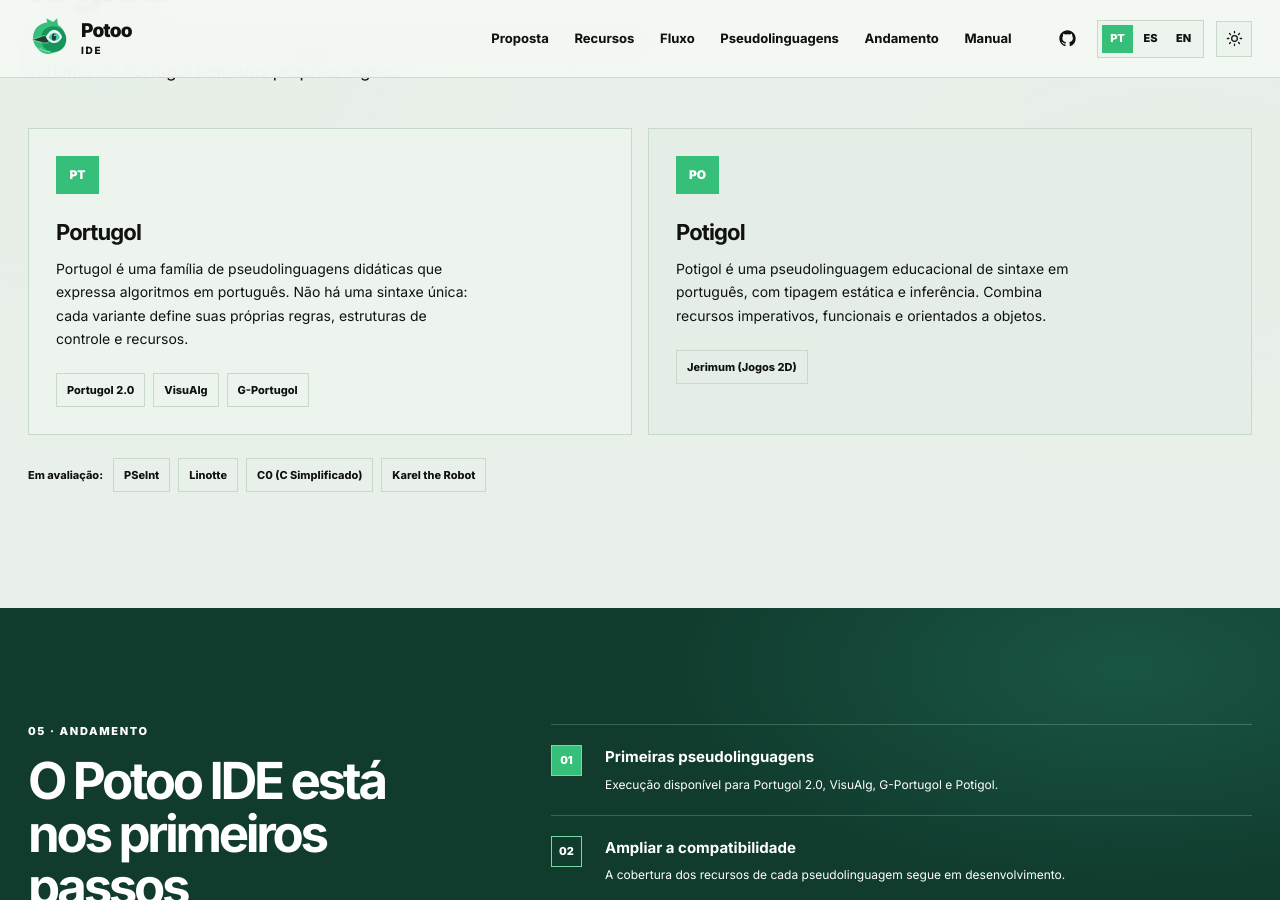
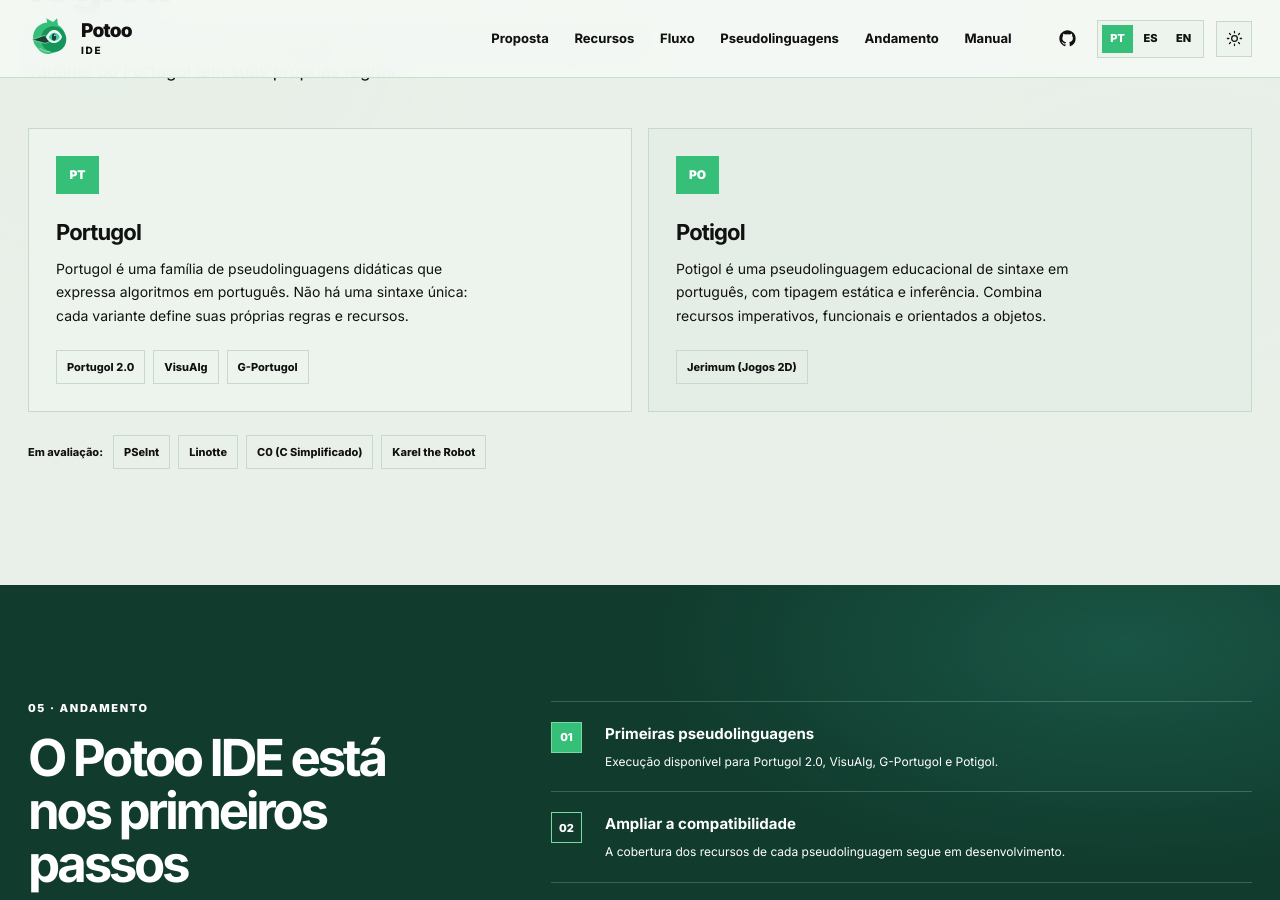
Before and after one commit to diegopn/potoo-site, a Jekyll site: the page built from index.html, in a window 1280 px wide and 900 px high, scrolled down 3359 px. Built offline with Jekyll 4.4.1, drawn with Linux system fonts in a browser that asks for light colours.

Commit message:
Shorten Portugol card descriptions

```diff
--- a/en/index.html
+++ b/en/index.html
@@ -105,7 +105,7 @@
           <p>Potoo IDE already runs pseudolanguages from the Portugol family and Potigol. Each Portugol variant has its own rules.</p>
         </div>
         <div class="language-panels">
-          <article class="language-panel"><span class="language-code">PT</span><h3>Portugol</h3><p>Portugol is a family of educational pseudolanguages for expressing algorithms in Portuguese. It has no single syntax: each variant defines its own rules, control structures and features.</p><div class="language-evaluation" aria-label="Portugol family variants"><span>Portugol 2.0</span><span>VisuAlg</span><span>G-Portugol</span></div></article>
+          <article class="language-panel"><span class="language-code">PT</span><h3>Portugol</h3><p>Portugol is a family of educational pseudolanguages for expressing algorithms in Portuguese. It has no single syntax: each variant defines its rules and features.</p><div class="language-evaluation" aria-label="Portugol family variants"><span>Portugol 2.0</span><span>VisuAlg</span><span>G-Portugol</span></div></article>
           <article class="language-panel"><span class="language-code">PO</span><h3>Potigol</h3><p>Potigol is an educational pseudolanguage with Portuguese syntax, static typing and type inference. It combines imperative, functional and object-oriented programming features.</p><div class="language-evaluation" aria-label="Potigol feature"><span>Jerimum (2D Games)</span></div></article>
         </div>
         <div class="language-evaluation" aria-label="Possibilities under evaluation"><span class="evaluation-label">Under evaluation:</span><span>PSeInt</span><span>Linotte</span><span>C0 (Simplified C)</span><span>Karel the Robot</span></div>
--- a/es/index.html
+++ b/es/index.html
@@ -105,7 +105,7 @@
           <p>Potoo IDE ya ejecuta pseudolenguajes de la familia Portugol y Potigol. Cada variante de Portugol tiene sus propias reglas.</p>
         </div>
         <div class="language-panels">
-          <article class="language-panel"><span class="language-code">PT</span><h3>Portugol</h3><p>Portugol es una familia de pseudolenguajes didácticos para expresar algoritmos en portugués. No tiene una sintaxis única: cada variante define sus propias reglas, estructuras de control y recursos.</p><div class="language-evaluation" aria-label="Variantes de la familia Portugol"><span>Portugol 2.0</span><span>VisuAlg</span><span>G-Portugol</span></div></article>
+          <article class="language-panel"><span class="language-code">PT</span><h3>Portugol</h3><p>Portugol es una familia de pseudolenguajes didácticos para expresar algoritmos en portugués. No tiene una sintaxis única: cada variante define sus propias reglas y recursos.</p><div class="language-evaluation" aria-label="Variantes de la familia Portugol"><span>Portugol 2.0</span><span>VisuAlg</span><span>G-Portugol</span></div></article>
           <article class="language-panel"><span class="language-code">PO</span><h3>Potigol</h3><p>Potigol es un pseudolenguaje educativo con sintaxis en portugués, tipado estático e inferencia de tipos. Combina recursos imperativos, funcionales y orientados a objetos.</p><div class="language-evaluation" aria-label="Recurso de Potigol"><span>Jerimum (Juegos 2D)</span></div></article>
         </div>
         <div class="language-evaluation" aria-label="Posibilidades en evaluación"><span class="evaluation-label">En evaluación:</span><span>PSeInt</span><span>Linotte</span><span>C0 (C simplificado)</span><span>Karel the Robot</span></div>
--- a/index.html
+++ b/index.html
@@ -120,7 +120,7 @@
           <p>O Potoo IDE já executa pseudolinguagens da família Portugol e Potigol. Cada variante do Portugol tem suas próprias regras.</p>
         </div>
         <div class="language-panels">
-          <article class="language-panel"><span class="language-code">PT</span><h3>Portugol</h3><p>Portugol é uma família de pseudolinguagens didáticas que expressa algoritmos em português. Não há uma sintaxe única: cada variante define suas próprias regras, estruturas de controle e recursos.</p><div class="language-evaluation" aria-label="Variantes da família Portugol"><span>Portugol 2.0</span><span>VisuAlg</span><span>G-Portugol</span></div></article>
+          <article class="language-panel"><span class="language-code">PT</span><h3>Portugol</h3><p>Portugol é uma família de pseudolinguagens didáticas que expressa algoritmos em português. Não há uma sintaxe única: cada variante define suas próprias regras e recursos.</p><div class="language-evaluation" aria-label="Variantes da família Portugol"><span>Portugol 2.0</span><span>VisuAlg</span><span>G-Portugol</span></div></article>
           <article class="language-panel"><span class="language-code">PO</span><h3>Potigol</h3><p>Potigol é uma pseudolinguagem educacional de sintaxe em português, com tipagem estática e inferência. Combina recursos imperativos, funcionais e orientados a objetos.</p><div class="language-evaluation" aria-label="Recurso do Potigol"><span>Jerimum (Jogos 2D)</span></div></article>
         </div>
         <div class="language-evaluation" aria-label="Possibilidades em avaliação"><span class="evaluation-label">Em avaliação:</span><span>PSeInt</span><span>Linotte</span><span>C0 (C Simplificado)</span><span>Karel the Robot</span></div>
```
